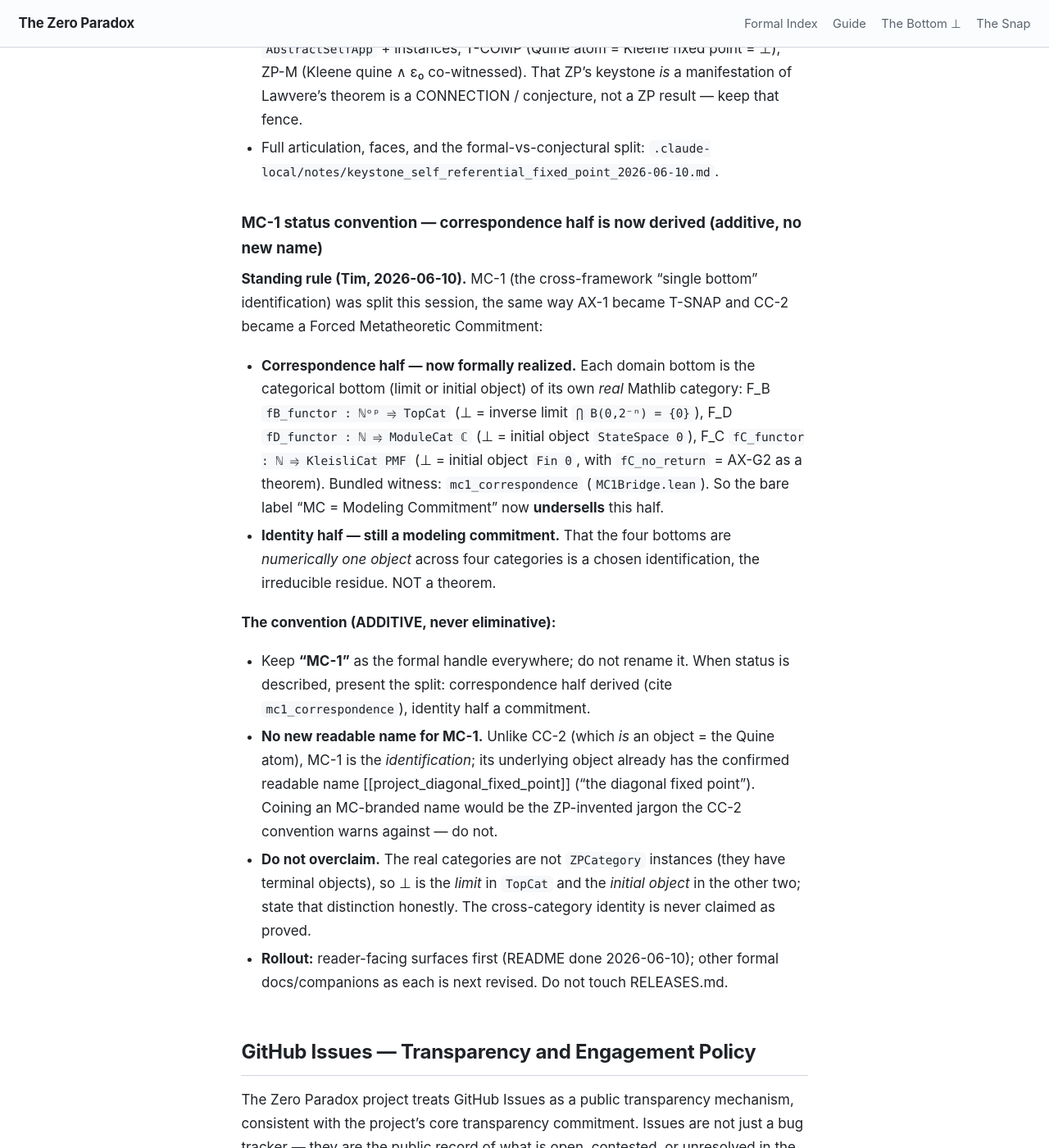
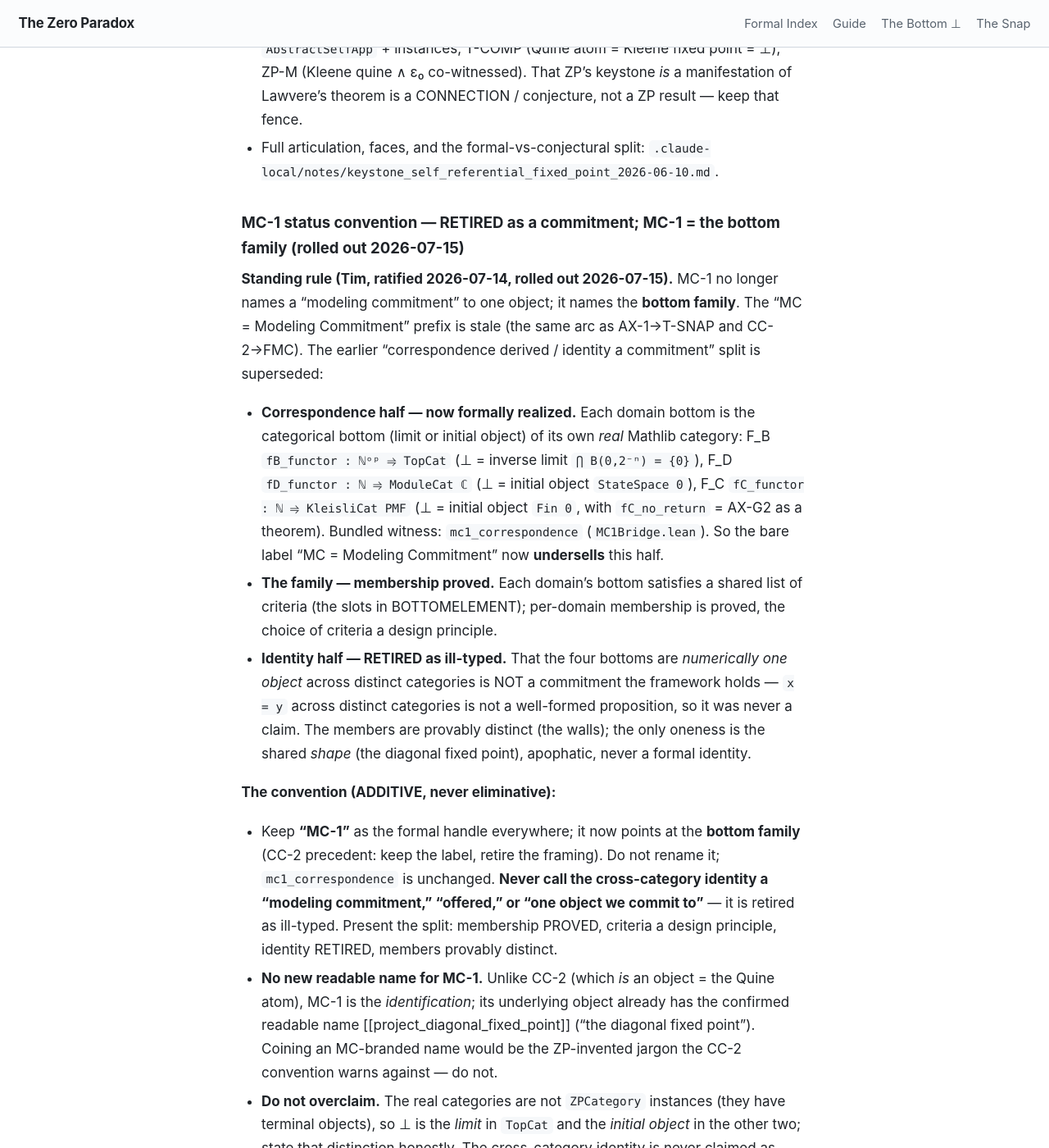
Before and after one commit to timbrigham/ZeroParadox, a Jekyll site: the page built from CLAUDE.md, in a window 1280 px wide and 1400 px high, scrolled down 25846 px. Shown: the whole window at 82% size. Built offline with Jekyll 4.4.1, drawn with Linux system fonts in a browser that asks for light colours; our own code applies the rules of GitHub Pages for plain Markdown files; some of the changed text lies outside the part shown.

Commit message:
docs: retire the MC-1 'one object' framing (MC-1 = the bottom family) + posited->proved fixed-point precision

```diff
--- a/CLAUDE.md
+++ b/CLAUDE.md
@@ -471,7 +471,7 @@ point."** This language has recurred across many sessions; it is the real centra
 - The faces of the one diagonal fixed point: the Quine atom (set theory, CC-2), the Kleene quine
   (computability, ZP-K), v₂(0)=∞ (valuation, ZP-B), the unique fixed point of `selfApp`
   (ZP-J `AbstractSelfApp`), unbounded surprisal / no external description (ZP-C), the categorical
-  initial object (ZP-G). MC-1 (the single bottom) is the commitment that identifies them.
+  initial object (ZP-G). MC-1 (the bottom family) is what identifies them as kin.
 - **Name it to evoke the recognized phenomenon, do NOT claim the unification as proved.** "Diagonal"
   anchors it to the diagonal argument and Lawvere's fixed-point theorem (the recognized home for
   self-referential fixed points across Russell / Quine / Kleene / Gödel / Tarski / Cantor). What ZP has
@@ -481,10 +481,12 @@ point."** This language has recurred across many sessions; it is the real centra
 - Full articulation, faces, and the formal-vs-conjectural split:
   `.claude-local/notes/keystone_self_referential_fixed_point_2026-06-10.md`.
 
-### MC-1 status convention — correspondence half is now derived (additive, no new name)
+### MC-1 status convention — RETIRED as a commitment; MC-1 = the bottom family (rolled out 2026-07-15)
 
-**Standing rule (Tim, 2026-06-10).** MC-1 (the cross-framework "single bottom" identification) was
-split this session, the same way AX-1 became T-SNAP and CC-2 became a Forced Metatheoretic Commitment:
+**Standing rule (Tim, ratified 2026-07-14, rolled out 2026-07-15).** MC-1 no longer names a "modeling
+commitment" to one object; it names the **bottom family**. The "MC = Modeling Commitment" prefix is stale
+(the same arc as AX-1→T-SNAP and CC-2→FMC). The earlier "correspondence derived / identity a commitment"
+split is superseded:
 
 - **Correspondence half — now formally realized.** Each domain bottom is the categorical bottom
   (limit or initial object) of its own *real* Mathlib category: F_B `fB_functor : ℕᵒᵖ ⥤ TopCat`
@@ -492,12 +494,19 @@ split this session, the same way AX-1 became T-SNAP and CC-2 became a Forced Met
   `StateSpace 0`), F_C `fC_functor : ℕ ⥤ KleisliCat PMF` (⊥ = initial object `Fin 0`, with
   `fC_no_return` = AX-G2 as a theorem). Bundled witness: `mc1_correspondence` (`MC1Bridge.lean`).
   So the bare label "MC = Modeling Commitment" now **undersells** this half.
-- **Identity half — still a modeling commitment.** That the four bottoms are *numerically one object*
-  across four categories is a chosen identification, the irreducible residue. NOT a theorem.
+- **The family — membership proved.** Each domain's bottom satisfies a shared list of criteria (the slots
+  in BOTTOMELEMENT); per-domain membership is proved, the choice of criteria a design principle.
+- **Identity half — RETIRED as ill-typed.** That the four bottoms are *numerically one object* across
+  distinct categories is NOT a commitment the framework holds — `x = y` across distinct categories is not a
+  well-formed proposition, so it was never a claim. The members are provably distinct (the walls); the only
+  oneness is the shared *shape* (the diagonal fixed point), apophatic, never a formal identity.
 
 **The convention (ADDITIVE, never eliminative):**
-- Keep **"MC-1"** as the formal handle everywhere; do not rename it. When status is described, present
-  the split: correspondence half derived (cite `mc1_correspondence`), identity half a commitment.
+- Keep **"MC-1"** as the formal handle everywhere; it now points at the **bottom family** (CC-2 precedent:
+  keep the label, retire the framing). Do not rename it; `mc1_correspondence` is unchanged. **Never call the
+  cross-category identity a "modeling commitment," "offered," or "one object we commit to"** — it is retired
+  as ill-typed. Present the split: membership PROVED, criteria a design principle, identity RETIRED, members
+  provably distinct.
 - **No new readable name for MC-1.** Unlike CC-2 (which *is* an object = the Quine atom), MC-1 is the
   *identification*; its underlying object already has the confirmed readable name
   [[project_diagonal_fixed_point]] ("the diagonal fixed point"). Coining an MC-branded name would be
@@ -505,8 +514,9 @@ split this session, the same way AX-1 became T-SNAP and CC-2 became a Forced Met
 - **Do not overclaim.** The real categories are not `ZPCategory` instances (they have terminal
   objects), so ⊥ is the *limit* in `TopCat` and the *initial object* in the other two; state that
   distinction honestly. The cross-category identity is never claimed as proved.
-- **Rollout:** reader-facing surfaces first (README done 2026-06-10); other formal docs/companions as
-  each is next revised. Do not touch RELEASES.md.
+- Canonical definition lives in **BOTTOMELEMENT's opening** ("The family - MC-1"); everything references
+  there (draft MC1.md folded in + archived to `.claude-local/notes/` 2026-07-15).
+- **Rollout DONE (2026-07-15):** README, CLAIMS, SNAP + BOTTOMELEMENT via their generators. Do not touch RELEASES.md.
 
 ## GitHub Issues — Transparency and Engagement Policy
 
```
Also changed, not shown: BOTTOMELEMENT.md (+17 -19 lines), CLAIMS.md (+12 -12 lines), README.md (+4 -4 lines), SNAP.md (+9 -9 lines), scripts/build_dictionary_map.py (+4 -4 lines), scripts/build_snap_map.py (+9 -9 lines).
